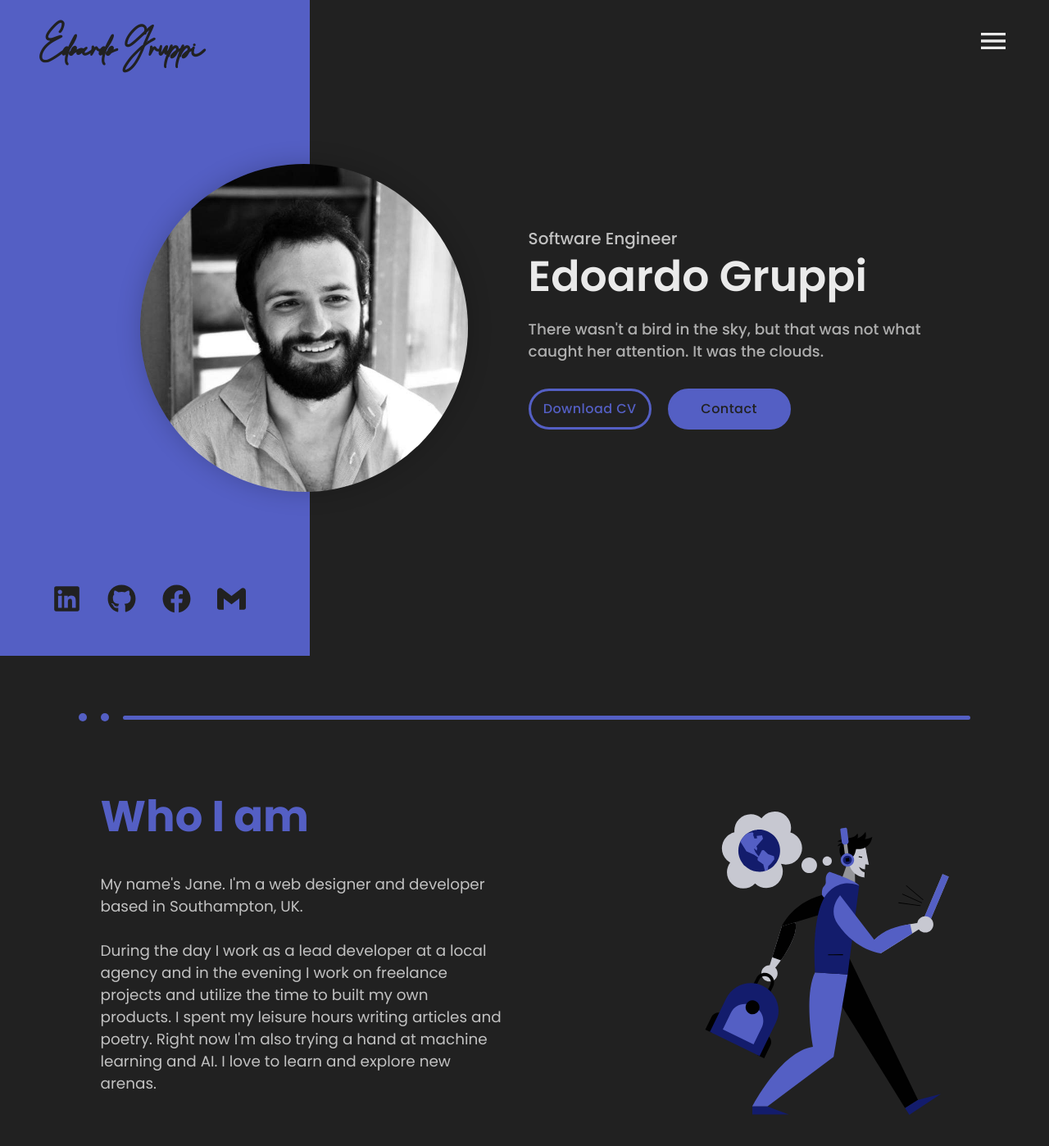
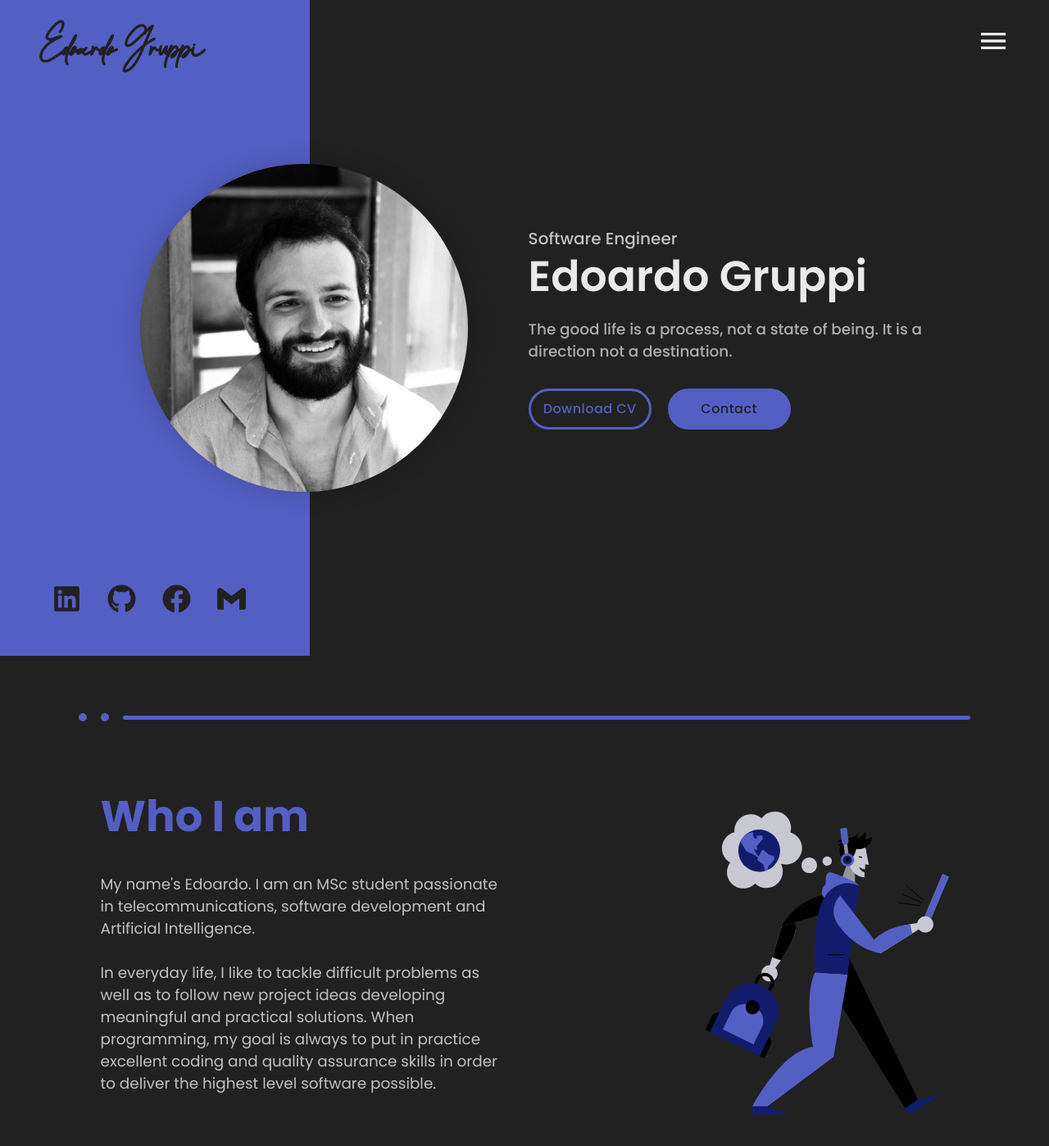
Before and after one commit to EdoardoGruppi/Portfolio, a React (Create React App) app: page / in a window 1280 px wide. Shown: the top 1398 px of the page at 82% size. Built offline with nearby package versions, Linux system fonts and the light colour scheme; a web font is replaced by a local one.

Commit message:
Last Update

```diff
--- a/src/data/aboutData.js
+++ b/src/data/aboutData.js
@@ -1,8 +1,8 @@
 export const aboutData = {
   title: "Who I am",
   description1:
-    "My name's Jane. I'm a web designer and developer based in Southampton, UK.",
+    "My name's Edoardo. I am an MSc student passionate in telecommunications, software development and Artificial Intelligence.",
   description2:
-    "During the day I work as a lead developer at a local agency and in the evening I  work on freelance projects and utilize the time to built my own products. I spent my leisure hours writing articles and poetry. Right now I'm also trying a hand at machine learning and AI. I love to learn and explore new arenas.",
+    "In everyday life, I like to tackle difficult problems as well as to follow new project ideas developing meaningful and practical solutions. When programming, my goal is always to put in practice excellent coding and quality assurance skills in order to deliver the highest level software possible.",
   image: 1,
 };
--- a/src/data/headerData.js
+++ b/src/data/headerData.js
@@ -5,7 +5,7 @@ export const headerData = {
   name: "Edoardo Gruppi",
   title: "Software Engineer",
   desciption:
-    "There wasn't a bird in the sky, but that was not what caught her attention. It was the clouds.",
+    "The good life is a process, not a state of being. It is a direction not a destination.",
   image: profileImage,
   resumePdf: resume,
 };
```
